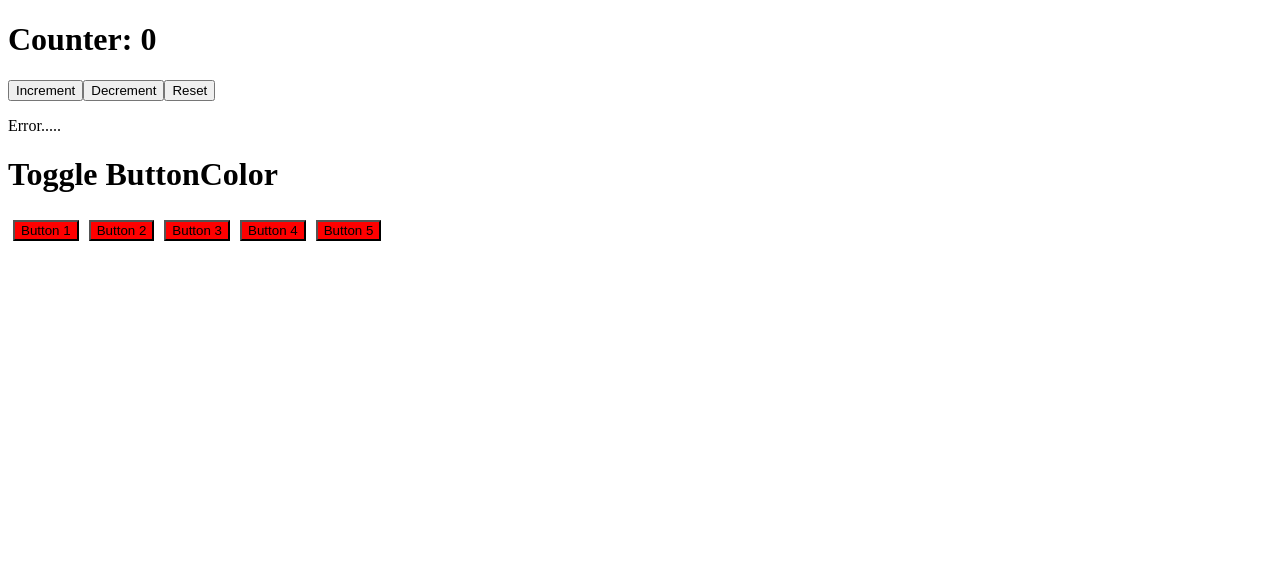
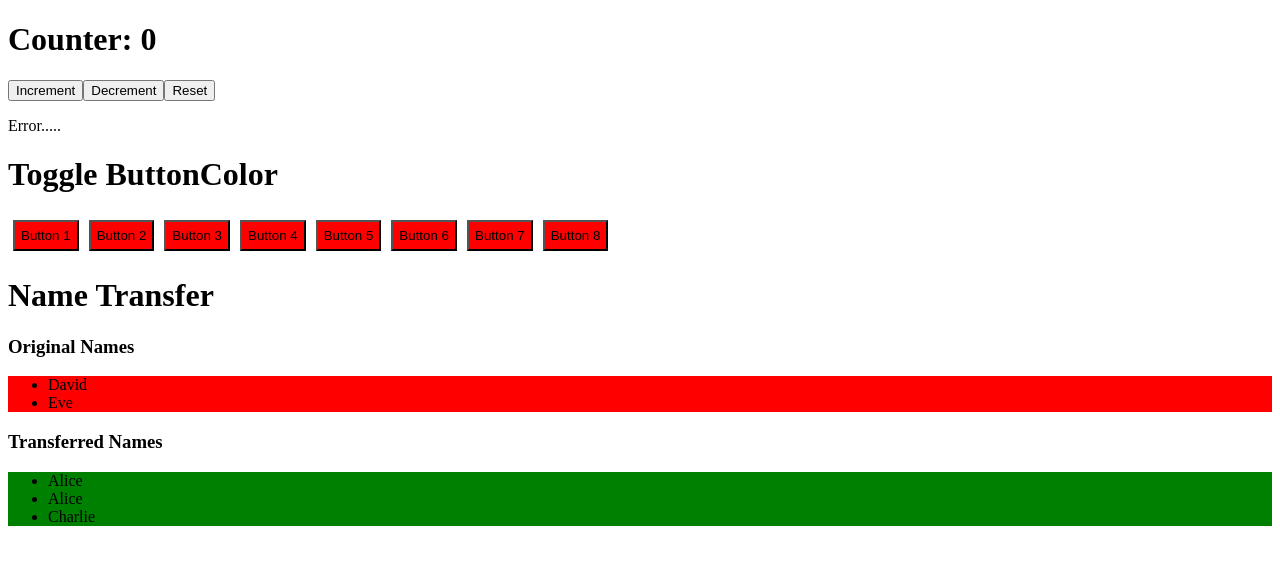
Before and after one commit to emmy-niyonsaba/Exercises, a React (Vite) app: page / in a window 1280 px wide. Shown: the top 564 px of the page. Built offline with nearby package versions, Linux system fonts and the light colour scheme; no server answers.

Commit message:
chore: NameTransfer

```diff
--- a/src/App.jsx
+++ b/src/App.jsx
@@ -2,6 +2,7 @@ import React from 'react'
 import Counter from './components/Counter'
 import User from './components/User'
 import ToggleButton from './components/ToggleButton'
+import NameTransfer from './components/NameTransfer'
 
 function App() {
   return (
@@ -11,6 +12,9 @@ function App() {
     <h1>Toggle ButtonColor </h1>
 
     <ToggleButton/>
+
+    <h1>Name Transfer </h1>
+    <NameTransfer/>
     </div>
 
   )
--- /dev/null
+++ b/src/components/NameTransfer.jsx
@@ -0,0 +1,45 @@
+import React, { useState, useEffect } from 'react';
+
+function NameTransfer() {
+  const [initialNames, setInitialNames] = useState([
+    'Alice',
+    'Bob',
+    'Charlie',
+    'David',
+    'Eve'
+  ]);
+
+  const [transferredNames, setTransferredNames] = useState([]);
+
+  useEffect(() => {
+    if (initialNames.length === 0) return;
+
+    setTimeout(() => {
+      const firstName = initialNames[0];
+      setInitialNames(prev => prev.slice(1));
+      setTransferredNames(prev => [...prev, firstName]);
+    }, 2000);
+
+
+  }, [initialNames]);
+
+  return (
+    <div>
+      <h3>Original Names</h3>
+      <ul style={{ backgroundColor: "red" }}>
+        {initialNames.map((name, index) => (
+          <li key={index}>{name}</li>
+        ))}
+      </ul>
+
+      <h3>Transferred Names</h3>
+      <ul style={{ backgroundColor: "green" }}>
+        {transferredNames.map((name, index) => (
+          <li key={index}>{name}</li>
+        ))}
+      </ul>
+    </div>
+  );
+}
+
+export default NameTransfer;
--- a/src/components/ToggleButton.jsx
+++ b/src/components/ToggleButton.jsx
@@ -1,7 +1,8 @@
 import React, { useState } from 'react'
 
 function ToggleButton() {
-    const [buttons, setButtons] = useState(Array(5).fill("red"))
+    const [buttons, setButtons] = useState(Array(8).fill("red"))
+
 
     const toggleColor = (index) => {
         const newButtons = [...buttons]
@@ -11,15 +12,17 @@ function ToggleButton() {
     }
 
     return (
-        <div>
+        <div >
             {buttons.map((color, index) => (
+
                 <button
                     key={index}
                     onClick={() => toggleColor(index)}
-                    style={{ backgroundColor: color, margin: "5px" }}
+                    style={{ backgroundColor: color, margin: "5px",padding :"6px" }}
                 >
                     Button {index + 1}
                 </button>
+
             ))}
         </div>
     )
```
